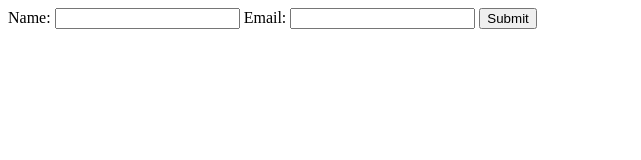
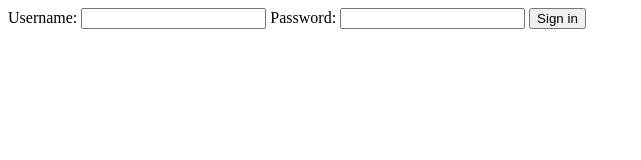
Before and after one commit to scratch-log-in/sign-in, a plain HTML site: page index.html in a window 1280 px wide. Shown: the whole page, without its empty margins (0-641 px from the left). Drawn offline with Linux system fonts and the light colour scheme.

Commit message:
Update index.html

```diff
--- a/index.html
+++ b/index.html
@@ -3,17 +3,17 @@
 <head>
     <meta charset="UTF-8">
     <meta name="viewport" content="width=device-width, initial-scale=1.0">
-    <title>Contact Form</title>
+    <title>Sign in to Scratch!</title>
 </head>
 <body>
     <form action="process.php" method="post">
-        <label for="name">Name:</label>
+        <label for="name">Username:</label>
         <input type="text" id="name" name="name" required>
 
-        <label for="email">Email:</label>
+        <label for="email">Password:</label>
         <input type="email" id="email" name="email" required>
 
-        <input type="submit" value="Submit">
+        <input type="submit" value="Sign in">
     </form>
 </body>
 </html>
```
